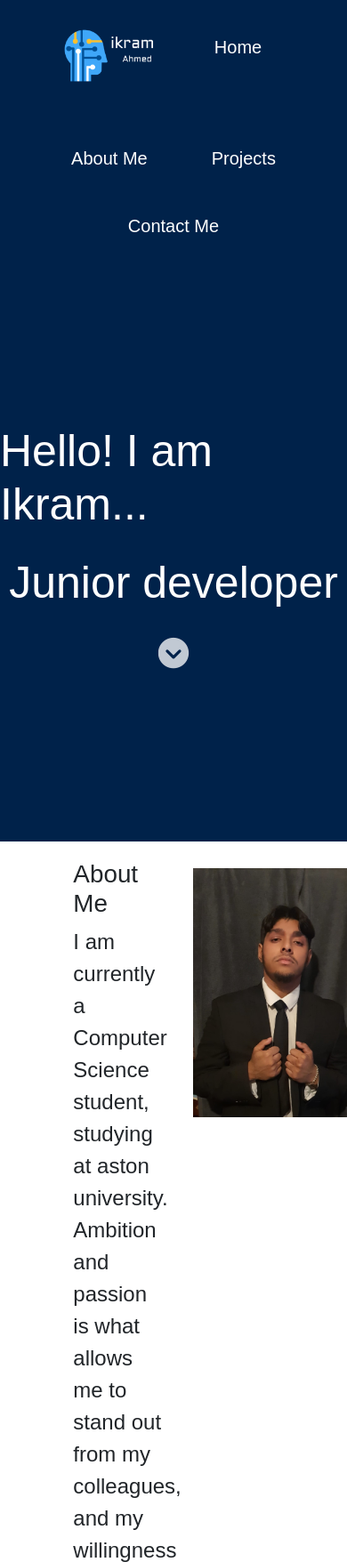
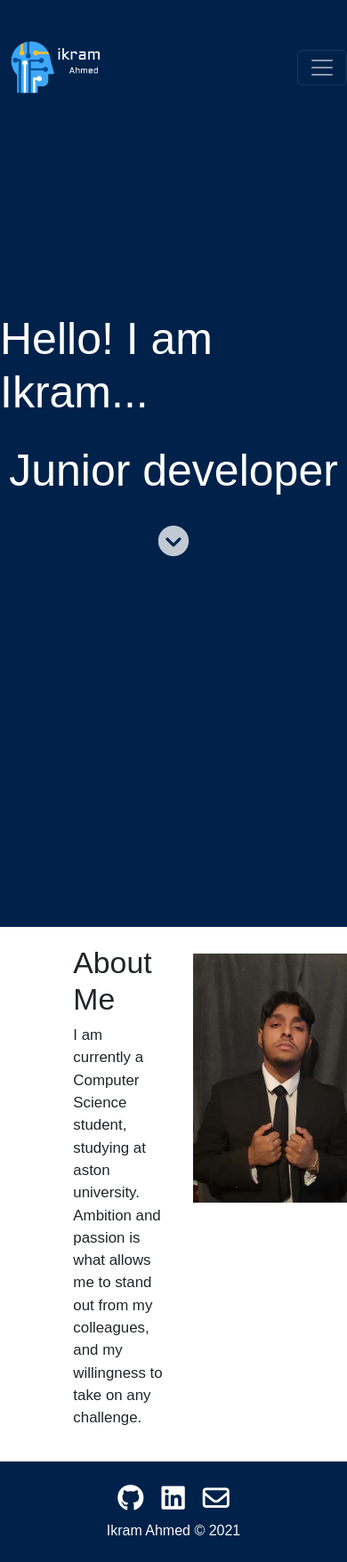
Before and after one commit to spunsosig/spunsosig.github.io, a website: page index.html in a window 390 px wide. Shown: the top 1756 px of the page at 89% size. Drawn offline with nearby package versions, Linux system fonts and the light colour scheme.

Commit message:
made site more responsive

```diff
--- a/css/style.css
+++ b/css/style.css
@@ -49,6 +49,7 @@ br {
   }
 
 .about-me{
+    padding-top: calc(100vh - 100px) ;
     background-color: white;
     font-size: 24px;
     padding: 20px;
--- a/index.html
+++ b/index.html
@@ -1,27 +1,51 @@
 <!DOCTYPE html>
 <html lang="en">
   <head>
-    <meta charset="UTF-8">
-    <meta http-equiv="X-UA-Compatible" content="IE=edge">
+    <meta charset="UTF-8" />
+    <meta http-equiv="X-UA-Compatible" content="IE=edge" />
 
-    <link href="https://cdn.jsdelivr.net/npm/bootstrap@5.3.0-alpha3/dist/css/bootstrap.min.css" rel="stylesheet" integrity="sha384-KK94CHFLLe+nY2dmCWGMq91rCGa5gtU4mk92HdvYe+M/SXH301p5ILy+dN9+nJOZ" crossorigin="anonymous">
-    <script src="https://cdn.jsdelivr.net/npm/bootstrap@5.3.0-alpha3/dist/js/bootstrap.bundle.min.js" integrity="sha384-ENjdO4Dr2bkBIFxQpeoTz1HIcje39Wm4jDKdf19U8gI4ddQ3GYNS7NTKfAdVQSZe" crossorigin="anonymous"></script>
+    <link
+      href="https://cdn.jsdelivr.net/npm/bootstrap@5.3.0-alpha3/dist/css/bootstrap.min.css"
+      rel="stylesheet"
+      integrity="sha384-KK94CHFLLe+nY2dmCWGMq91rCGa5gtU4mk92HdvYe+M/SXH301p5ILy+dN9+nJOZ"
+      crossorigin="anonymous"
+    />
+    <script
+      src="https://cdn.jsdelivr.net/npm/bootstrap@5.3.0-alpha3/dist/js/bootstrap.bundle.min.js"
+      integrity="sha384-ENjdO4Dr2bkBIFxQpeoTz1HIcje39Wm4jDKdf19U8gI4ddQ3GYNS7NTKfAdVQSZe"
+      crossorigin="anonymous"
+    ></script>
 
-    <script src="https://kit.fontawesome.com/3eb214850d.js" crossorigin="anonymous"></script>
+    <script
+      src="https://kit.fontawesome.com/3eb214850d.js"
+      crossorigin="anonymous"
+    ></script>
 
     <link rel="stylesheet" href="https://unpkg.com/aos@next/dist/aos.css" />
 
-    <link rel="stylesheet" href="css/style.css">
+    <link rel="stylesheet" href="css/style.css" />
 
-    <meta name="viewport" content="width=device-width, initial-scale=1.0">
+    <meta name="viewport" content="width=device-width, initial-scale=1.0" />
     <title>Ikram Ahmed</title>
   </head>
   <body>
-    <navbar class="navbar-collapse navbar-dark bg-dark">
+    <navbar class="navbar navbar-expand-lg navbar-dark">
+      <a class="navbar-brand" href="#"
+        ><img width="auto" height="125px" src="images/logo2.png" alt=""
+      /></a>
+      <button
+        class="navbar-toggler"
+        type="button"
+        data-bs-toggle="collapse"
+        data-bs-target="#navbarNav"
+        aria-controls="navbarNav"
+        aria-expanded="false"
+        aria-label="Toggle navigation"
+      >
+        <span class="navbar-toggler-icon"></span>
+      </button>
+      <div class="collapse navbar-collapse" id="navbarNav">
         <ul class="nav justify-content-center">
-                <li class="navbar-brand">
-                    <a href="#"><img width="auto" height="125px" src="images/logo2.png" alt=""></a>
-                </li>
           <li class="nav-item">
             <a href="index.html" class="nav-link">Home</a>
           </li>
@@ -35,40 +59,77 @@
             <a href="contact.html" class="nav-link">Contact Me</a>
           </li>
         </ul>
+      </div>
     </navbar>
 
-    <div class="center-page">
+    <div class="center-page" style="padding-bottom: calc(100vh - 100vh / 2)">
       <h1 data-aos="fade-up" data-aos-duration="1000">Hello! I am Ikram...</h1>
-        <br><br />
-        <h2 data-aos="fade-right" data-aos-duration="1000" data-aos-delay="500">Junior developer</h2>
-        <br><br />
-        <a href="#about-me"><i data-aos="zoom-in" data-aos-duration="1000" data-aos-delay="600" class="fa-solid fa-circle-chevron-down fa-beat-fade fa-2xl" style="color: #ffffff; padding-top: 20px;"></i></a>
+      <br /><br />
+      <h2 data-aos="fade-right" data-aos-duration="1000" data-aos-delay="500">
+        Junior developer
+      </h2>
+      <br /><br />
+      <a href="#about-me"
+        ><i
+          data-aos="zoom-in"
+          data-aos-duration="1000"
+          data-aos-delay="600"
+          class="fa-solid fa-circle-chevron-down fa-beat-fade fa-2xl"
+          style="color: #ffffff; padding-top: 20px"
+        ></i
+      ></a>
     </div>
 
     <div class="container-fluid about-me">
       <div class="row justify-content-center" style="height: auto">
         <div class="col-4" class="about-me-text">
-                <h1 id="about-me" data-aos="fade-up" data-aos-duration="1000">About Me</h1>
-                <p data-aos="fade-right" data-aos-duration="1000" >I am currently a Computer Science student, studying at aston university. Ambition and passion is what allows me to stand out from my colleagues, and my willingness to take on any challenge.</p>
-                <br><br />
+          <h1
+            id="about-me"
+            style="font-size: 4vh"
+            data-aos="fade-up"
+            data-aos-duration="1000"
+          >
+            About Me
+          </h1>
+          <p
+            data-aos="fade-right"
+            data-aos-duration="1000"
+            style="font-size: 2vh"
+          >
+            I am currently a Computer Science student, studying at aston
+            university. Ambition and passion is what allows me to stand out from
+            my colleagues, and my willingness to take on any challenge.
+          </p>
+          <br /><br />
         </div>
         <div class="col-4 justify-content-center">
-                <img data-aos="fade-left" data-aos-duration="1000" class="myImage" src="images/me.jpg" alt="">
+          <img
+            data-aos="fade-left"
+            data-aos-duration="1000"
+            class="myImage"
+            src="images/me.jpg"
+            alt=""
+          />
         </div>
       </div>
     </div>
 
     <footer class="text-light py-3">
       <div class="container d-flex justify-content-center align-items-center">
-          <a href="https://github.com/spunsosig"><i class="fab fa-github" style="color: #ffffff;"></i></a>
-          <a href="https://www.linkedin.com/feed/"><i class="fab fa-linkedin" style="color: #ffffff;"></i></a>
-          <a href="https://mail.google.com/mail/u/0/#inbox"><i class="far fa-envelope" style="color: #ffffff;"></i></a>
+        <a href="https://github.com/spunsosig"
+          ><i class="fab fa-github" style="color: #ffffff"></i
+        ></a>
+        <a href="https://www.linkedin.com/feed/"
+          ><i class="fab fa-linkedin" style="color: #ffffff"></i
+        ></a>
+        <a href="https://mail.google.com/mail/u/0/#inbox"
+          ><i class="far fa-envelope" style="color: #ffffff"></i
+        ></a>
       </div>
       <div class="container d-flex justify-content-center align-items-center">
         <p class="mb-0">Ikram Ahmed &copy; 2021</p>
       </div>
     </footer>
-
 
     <script src="https://unpkg.com/aos@next/dist/aos.js"></script>
     <script>
```
Lines whose indentation alone changed are shown as unchanged.
